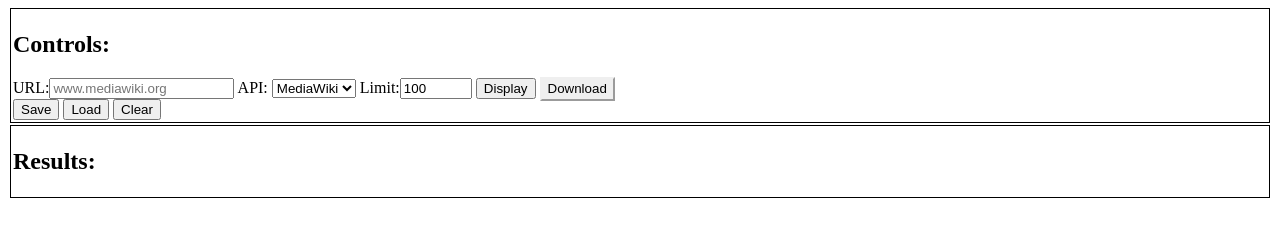
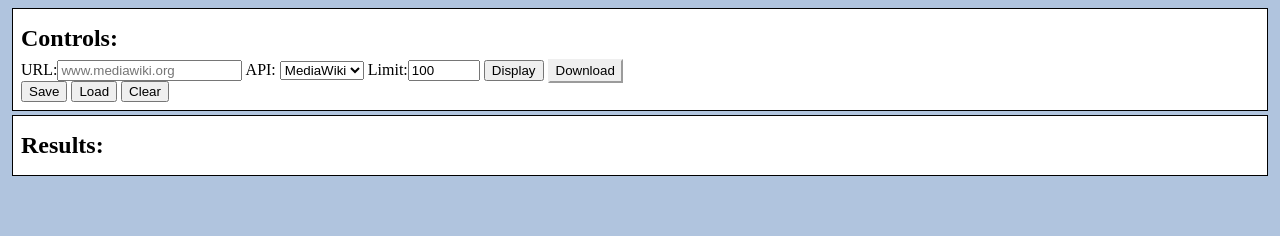
Before and after one commit to bxs9775/Wiki-Wordlist-Generator, a website: page client/index.html in a window 1280 px wide. Drawn offline with nearby package versions, Linux system fonts and the light colour scheme.

Commit message:
Adjusted index styling

```diff
--- a/client/styles/main-page.css
+++ b/client/styles/main-page.css
@@ -1,7 +1,17 @@
+body{
+  background-color: lightsteelblue;
+}
+
 section{
+  background-color: white;
   border: 1px solid black;
-  margin: 2px;
-  padding: 2px;
+  margin: 4px;
+  padding: 8px;
+}
+
+h2{
+  margin-top: 8px;
+  margin-bottom: 8px;
 }
 
 #results{
```
